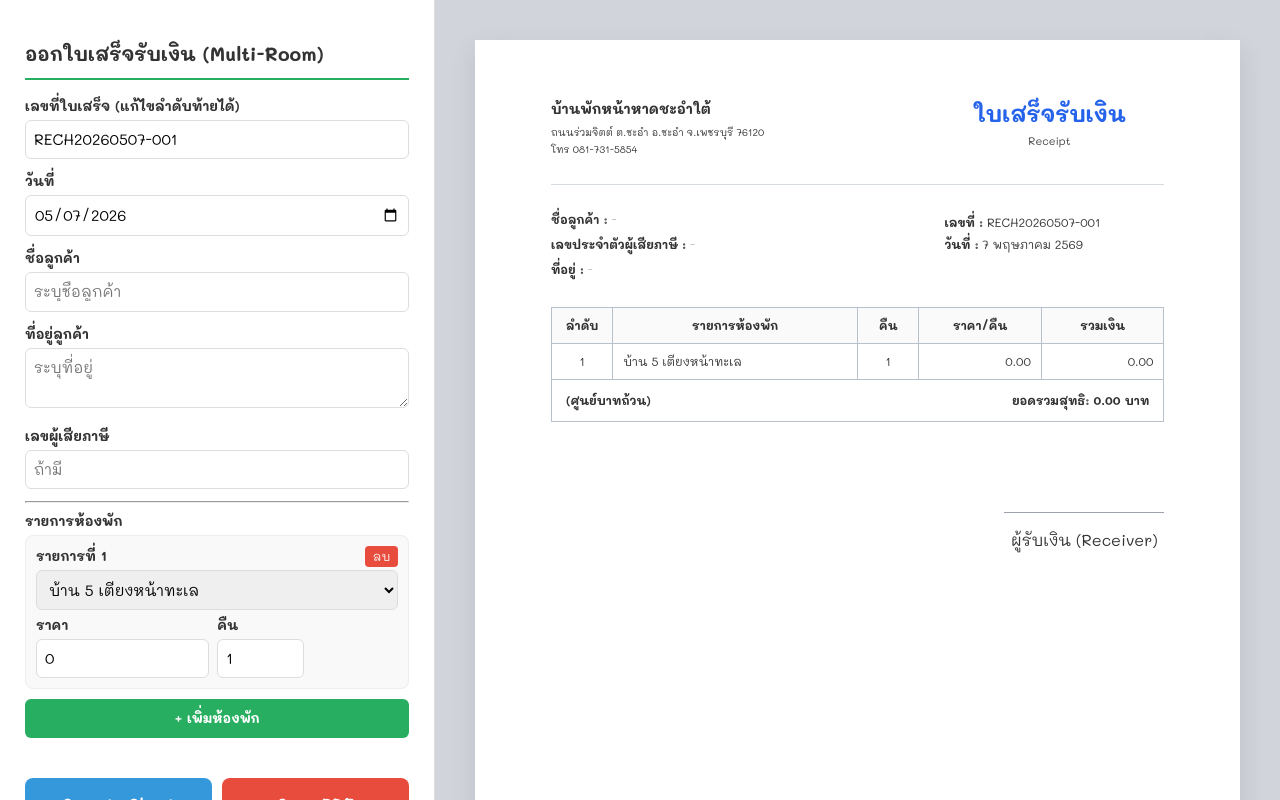
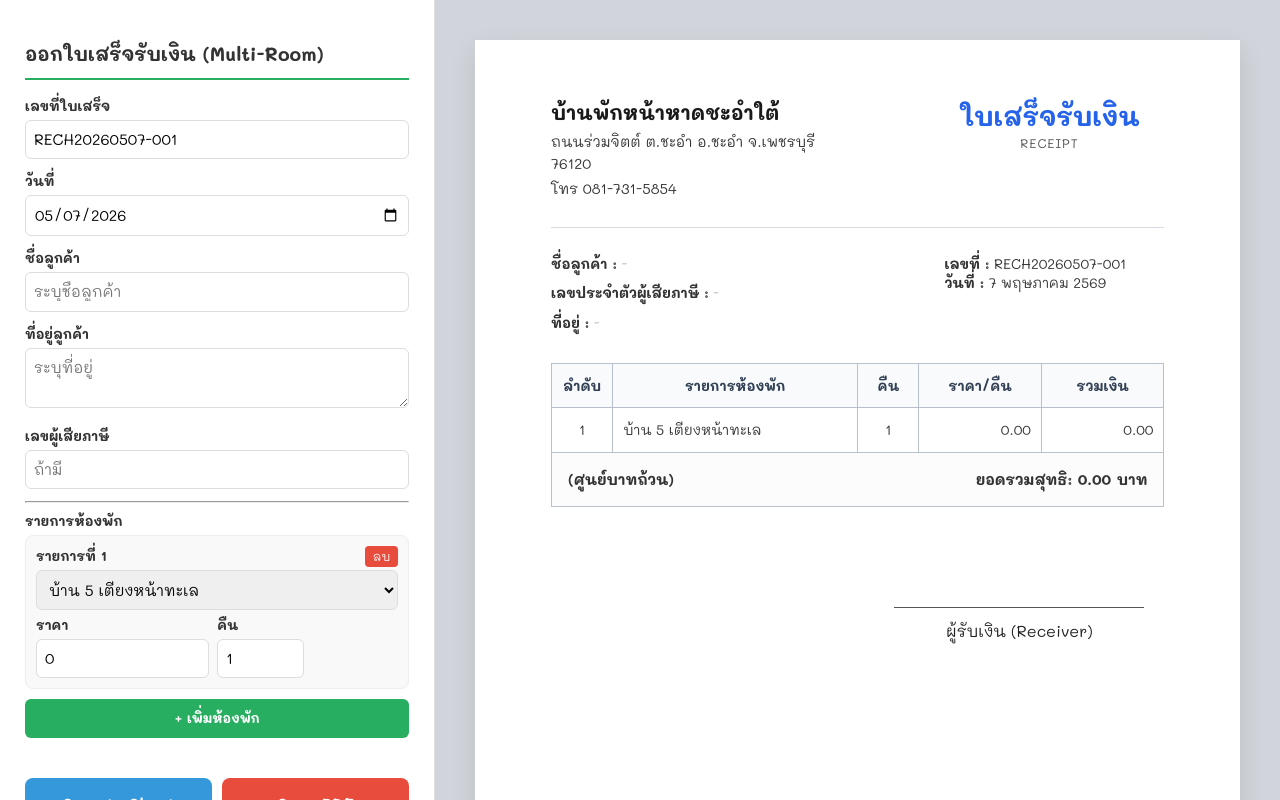
Before and after one commit to wimonwan-co/receiptchaam, a plain HTML site: page index.html in a window 1280 px wide. Drawn offline with Linux system fonts and the light colour scheme.

Commit message:
Update index.html

```diff
--- a/index.html
+++ b/index.html
@@ -37,35 +37,38 @@
         .preview-side { flex-grow: 1; padding: 40px; overflow-y: auto; display: flex; justify-content: center; background: #d1d5db; }
         #invoice-card { width: 210mm; min-height: 290mm; background: white; padding: 16mm 20mm; box-shadow: 0 10px 25px rgba(0,0,0,0.1); }
         .header { display: grid; grid-template-columns: 1fr 1fr; gap: 30px; align-items: flex-start; margin-bottom: 24px; }
+
+        /* แก้ไขส่วนที่อยู่บ้านพักให้ใหญ่ขึ้น */
         .shop-info { padding-top: 0; }
-        .shop-info h1 { margin: 0 0 7px; font-size: 14px; line-height: 1.25; font-weight: 700; }
-        .shop-info p { margin: 2px 0; font-size: 10px; line-height: 1.55; }
+        .shop-info h1 { margin: 0 0 7px; font-size: 20px; line-height: 1.2; font-weight: 700; color: #1a1a1a; }
+        .shop-info p { margin: 3px 0; font-size: 14.5px; line-height: 1.5; color: #333; }
 
         .title-block { text-align: center; justify-self: end; min-width: 230px; line-height: 1.35; padding-top: 0; }
-        .receipt-title { display: block; font-size: 22px; font-weight: 700; color: #2563eb; margin: 0; line-height: 1.25; border-bottom: none; padding-bottom: 0; }
-        .receipt-subtitle { font-size: 11px; color: #444; margin-top: 5px; }
-        .receipt-copy { display: none; }
-        .receipt-meta { text-align: left; font-size: 12px; line-height: 1.85; }
-        .section-line { border: none; border-top: 0.6px solid #d7dce2; margin: 20px 0 26px; }
+        .receipt-title { display: block; font-size: 26px; font-weight: 700; color: #2563eb; margin: 0; line-height: 1.25; }
+        .receipt-subtitle { font-size: 12.5px; color: #555; margin-top: 2px; text-transform: uppercase; letter-spacing: 1px; }
 
-        .client-info { display: grid; grid-template-columns: 1fr 1fr; gap: 40px; align-items: flex-start; margin-bottom: 30px; line-height: 1.65; font-size: 12px; }
+        .section-line { border: none; border-top: 1px solid #d7dce2; margin: 20px 0 26px; }
+
+        .client-info { display: grid; grid-template-columns: 1fr 1fr; gap: 40px; align-items: flex-start; margin-bottom: 30px; line-height: 1.7; font-size: 14px; }
         .client-left { min-width: 0; }
         .client-right { text-align: left; white-space: nowrap; justify-self: end; min-width: 220px; }
-        .client-tax-box, .client-address-box { margin-top: 8px; }
         .muted-dash { color: #b8b8b8; }
 
-        table { width: 100%; border-collapse: collapse; margin-top: 0; font-size: 12px; }
-        th, td { border: 0.6px solid #b8c0cc; padding: 9px 10px; text-align: center; }
-        th { background: #fafafa; font-weight: 700; }
+        table { width: 100%; border-collapse: collapse; margin-top: 0; font-size: 14px; }
+        th, td { border: 0.8px solid #b8c0cc; padding: 12px 10px; text-align: center; }
+        th { background: #f8fafc; font-weight: 700; color: #334155; }
 
-        .total-row td { font-weight: bold; padding: 12px 14px !important; }
+        .total-row td { font-weight: bold; padding: 16px !important; background: #fcfcfc; font-size: 15px; }
         .no-border-right { border-right: none !important; }
         .no-border-left { border-left: none !important; }
         .text-left { text-align: left !important; }
         .text-right { text-align: right !important; }
 
-        .sig-section { margin-top: 54px; display: flex; justify-content: flex-end; text-align: center; }
-        .sig-line { border-top: 0.8px solid var(--line); width: 160px; margin: 36px auto 10px; }
+        /* แก้ไขส่วนผู้รับเงินให้สวยงามเหมาะสม */
+        .sig-section { margin-top: 100px; display: flex; justify-content: flex-end; padding-right: 20px; }
+        .sig-container { text-align: center; width: 250px; }
+        .sig-line { border-top: 1.2px solid #555; width: 100%; margin-bottom: 12px; }
+        .sig-text { font-size: 16px; color: #222; font-weight: 400; }
 
         @media print {
             .editor-side { display: none; }
@@ -78,7 +81,7 @@
     <div class="editor-side">
         <h2>ออกใบเสร็จรับเงิน (Multi-Room)</h2>
         <div class="form-group">
-            <label>เลขที่ใบเสร็จ (แก้ไขลำดับท้ายได้)</label>
+            <label>เลขที่ใบเสร็จ</label>
             <input type="text" id="in_no">
         </div>
         <div class="form-group">
@@ -106,7 +109,7 @@
             <button class="btn btn-pdf" onclick="exportPDF()">Save PDF</button>
         </div>
         <div class="search-section">
-            <label>🔍 ค้นหาตามวันที่ออกใบเสร็จ</label>
+            <label>🔍 ค้นหาตามวันที่</label>
             <input type="date" id="searchDate">
             <button onclick="searchByDate()" class="btn-search">ค้นหาข้อมูล</button>
             <div id="searchResultList"></div>
@@ -132,14 +135,14 @@
             <div class="client-info">
                 <div class="client-left">
                     <strong>ชื่อลูกค้า :</strong> <span id="out_cust_name">-</span>
-                    <div class="client-tax-box">
+                    <div style="margin-top: 10px;">
                         <strong>เลขประจำตัวผู้เสียภาษี :</strong> <span id="out_cust_tax">-</span>
                     </div>
-                    <div class="client-address-box">
+                    <div style="margin-top: 10px;">
                         <strong>ที่อยู่ :</strong> <span id="out_cust_addr">-</span>
                     </div>
                 </div>
-                <div class="client-right receipt-meta">
+                <div class="client-right">
                     <b>เลขที่ :</b> <span id="out_no"></span><br>
                     <b>วันที่ :</b> <span id="out_date"></span>
                 </div>
@@ -157,8 +160,12 @@
                     </tr>
                 </tfoot>
             </table>
+
             <div class="sig-section">
-                <div><div class="sig-line"></div><p>ผู้รับเงิน (Receiver)</p></div>
+                <div class="sig-container">
+                    <div class="sig-line"></div>
+                    <div class="sig-text">ผู้รับเงิน (Receiver)</div>
+                </div>
             </div>
         </div>
     </div>
@@ -201,12 +208,12 @@
             document.getElementById('out_no').innerText = document.getElementById('in_no').value;
             const d = new Date(document.getElementById('in_date').value);
             document.getElementById('out_date').innerText = isNaN(d) ? "" : d.toLocaleDateString('th-TH', {day:'numeric', month:'long', year:'numeric'});
-            const custName = document.getElementById('in_cust_name').value.trim();
-            document.getElementById('out_cust_name').innerHTML = custName ? custName : "<span class='muted-dash'>-</span>";
-            const custAddr = document.getElementById('in_cust_addr').value.trim();
-            document.getElementById('out_cust_addr').innerHTML = custAddr ? custAddr : "<span class='muted-dash'>-</span>";
-            const custTax = document.getElementById('in_cust_tax').value.trim();
-            document.getElementById('out_cust_tax').innerHTML = custTax ? custTax : "<span class='muted-dash'>-</span>";
+
+            const fields = { 'in_cust_name': 'out_cust_name', 'in_cust_addr': 'out_cust_addr', 'in_cust_tax': 'out_cust_tax' };
+            for(let key in fields) {
+                const val = document.getElementById(key).value.trim();
+                document.getElementById(fields[key]).innerHTML = val ? val : "<span class='muted-dash'>-</span>";
+            }
 
             const rows = document.querySelectorAll('.room-item-row');
             const tbody = document.getElementById('out_table_body');
@@ -222,39 +229,11 @@
             document.getElementById('out_thai').innerText = ArabicNumberToThaiText(grandTotal.toFixed(2));
         }
 
-        async function searchByDate() {
-            const dateVal = document.getElementById('searchDate').value;
-            if(!dateVal) return alert("กรุณาเลือกวันที่ก่อนค้นหา");
-            const listDiv = document.getElementById('searchResultList');
-            listDiv.innerHTML = "<p style='color: blue;'>กำลังค้นหา...</p>";
-            try {
-                const response = await fetch(`${WEB_APP_URL}?date=${dateVal}&t=${new Date().getTime()}`);
-                const results = await response.json();
-                listDiv.innerHTML = "";
-                if(!results || results.length === 0) { listDiv.innerHTML = "<p style='color: red;'>❌ ไม่พบข้อมูล</p>"; return; }
-                results.forEach(item => {
-                    const div = document.createElement('div');
-                    div.className = "search-item";
-                    div.innerHTML = `<strong>${item.invNo}</strong> | 👤 ${item.custName}<br><small>💰 ${item.total} บาท</small>`;
-                    div.onclick = () => {
-                        document.getElementById('in_no').value = item.invNo;
-                        document.getElementById('in_date').value = item.invDate;
-                        document.getElementById('in_cust_name').value = item.custName;
-                        document.getElementById('in_cust_addr').value = item.custAddress || "";
-                        document.getElementById('in_cust_tax').value = item.custTax || "";
-                        updateInvoice();
-                        alert("ดึงข้อมูลสำเร็จ! กรุณาเพิ่มรายการห้องพักด้านบนครับ");
-                    };
-                    listDiv.appendChild(div);
-                });
-            } catch (err) { listDiv.innerHTML = "<p style='color: red;'>เชื่อมต่อล้มเหลว</p>"; }
-        }
-
         async function saveToSheet() {
             const rows = document.querySelectorAll('.room-item-row');
             if(rows.length === 0) return alert("กรุณาเพิ่มรายการห้องพัก");
             let taxIdValue = document.getElementById('in_cust_tax').value;
-            if (taxIdValue) { taxIdValue = "'" + taxIdValue; }
+            if (taxIdValue) taxIdValue = "'" + taxIdValue;
 
             const data = {
                 receiptNo: document.getElementById('in_no').value,
@@ -268,7 +247,6 @@
 
             const btn = document.querySelector('.btn-sheet');
             btn.innerText = "กำลังบันทึก..."; btn.disabled = true;
-
             try {
                 await fetch(WEB_APP_URL, { method: 'POST', mode: 'no-cors', body: JSON.stringify(data) });
                 alert("บันทึกสำเร็จ!");
```
